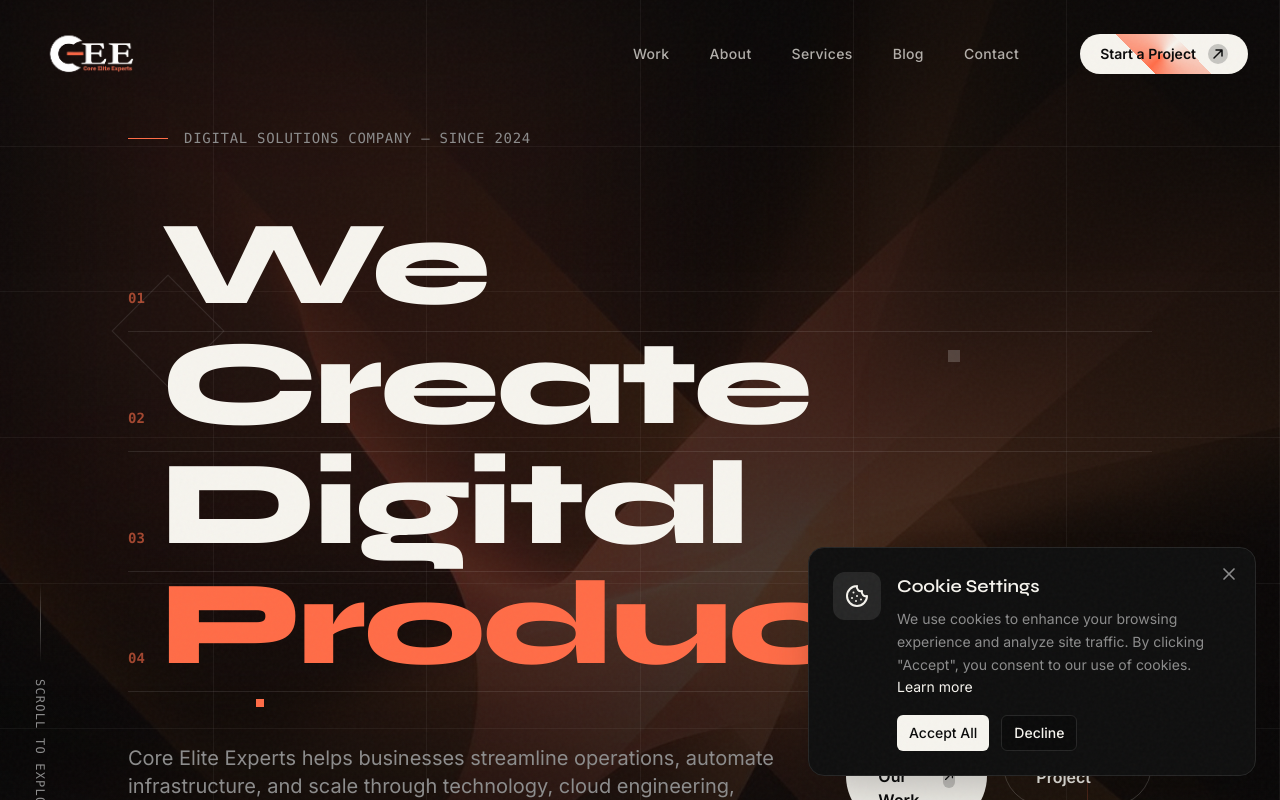
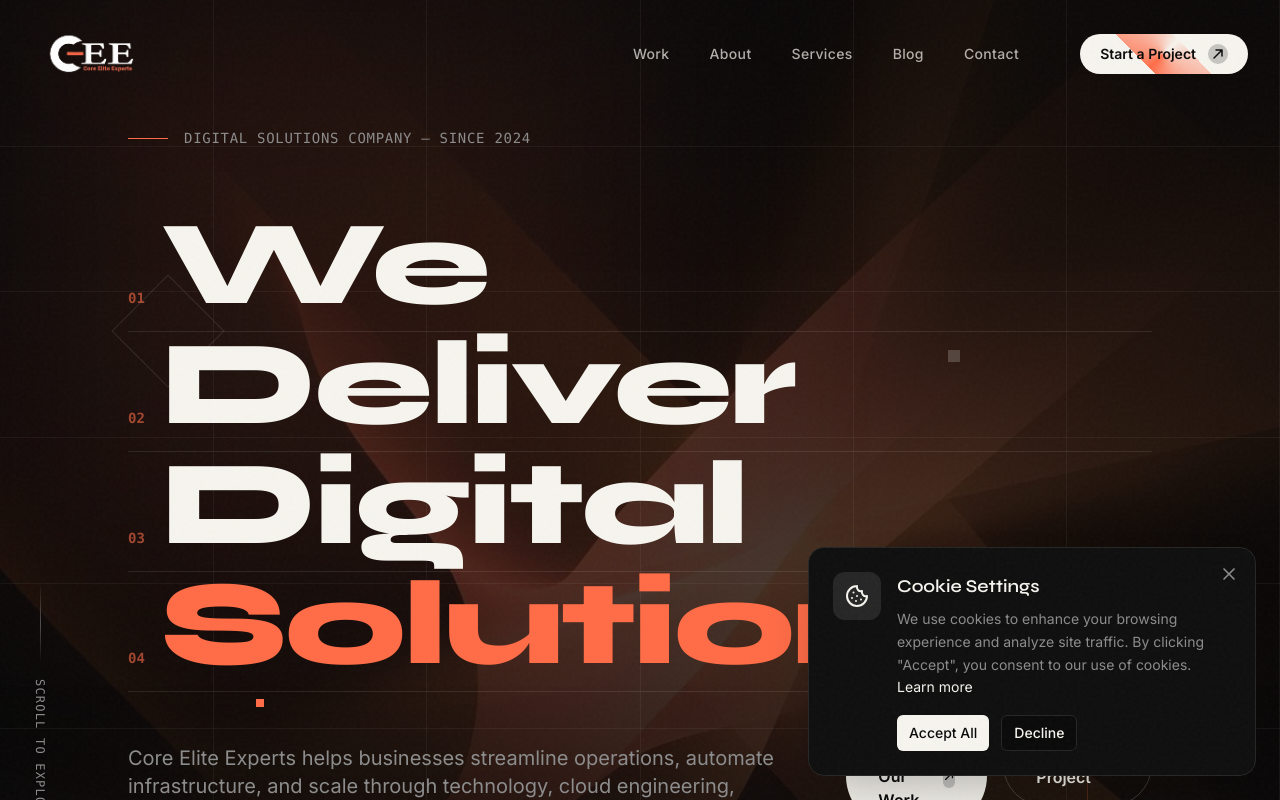
Before and after one commit to coreeliteexperts/Coreeliteexperts-website, a React (Vite) app: page / in a window 1280 px wide. Shown: the top 800 px of the page. Built offline with nearby package versions, Linux system fonts and the light colour scheme.

Commit message:
updates in the her section

```diff
--- a/src/components/sections/HeroSection.tsx
+++ b/src/components/sections/HeroSection.tsx
@@ -6,9 +6,9 @@ import heroBg from '@/assets/hero-bg.jpg';
 
 const words = [
   { text: 'We', number: '01' },
-  { text: 'Create', number: '02' },
+  { text: 'Deliver', number: '02' },
   { text: 'Digital', number: '03' },
-  { text: 'Products', number: '04', accent: true },
+  { text: 'Solutions', number: '04', accent: true },
 ];
 
 export const HeroSection = () => {
```
